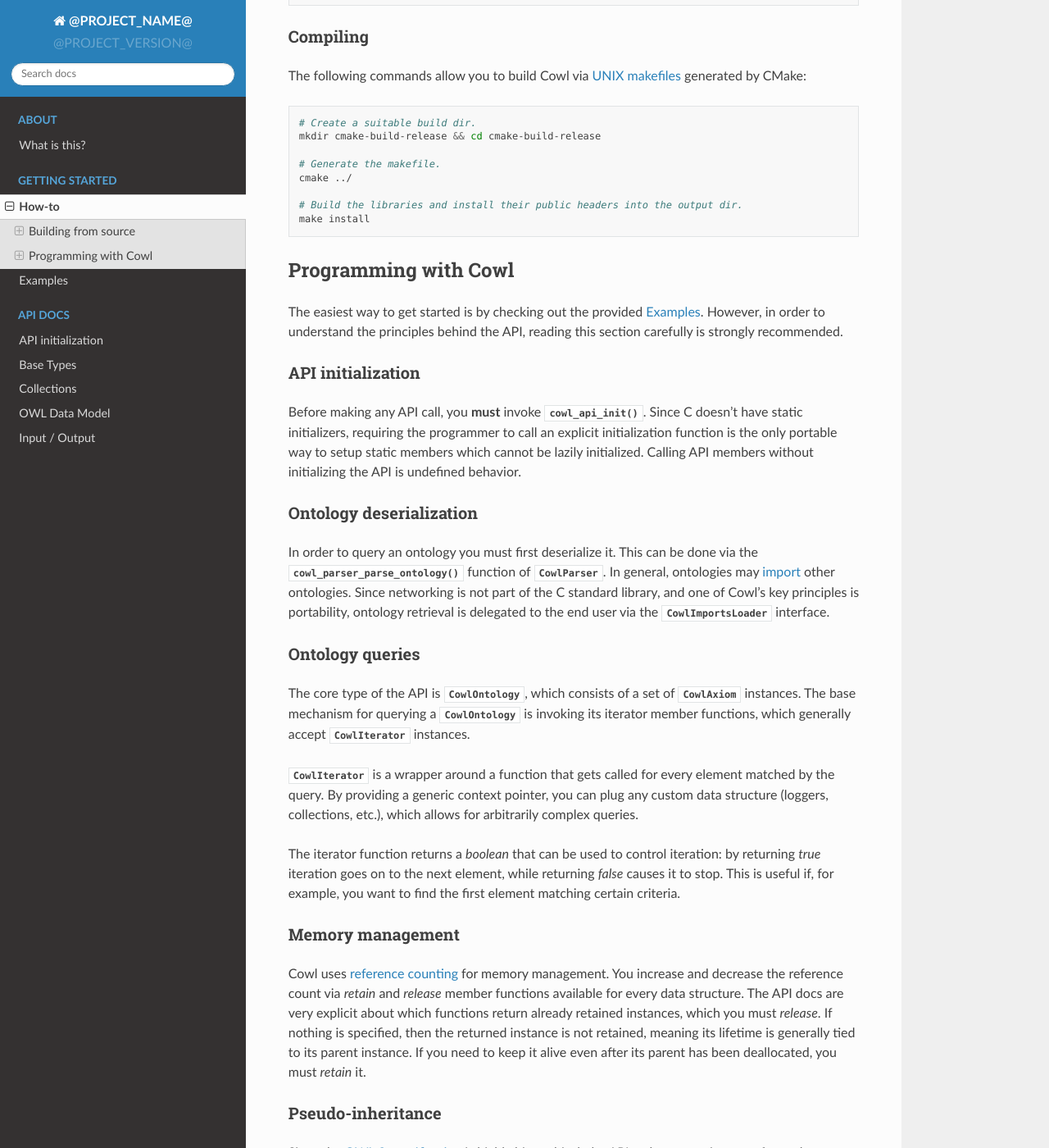
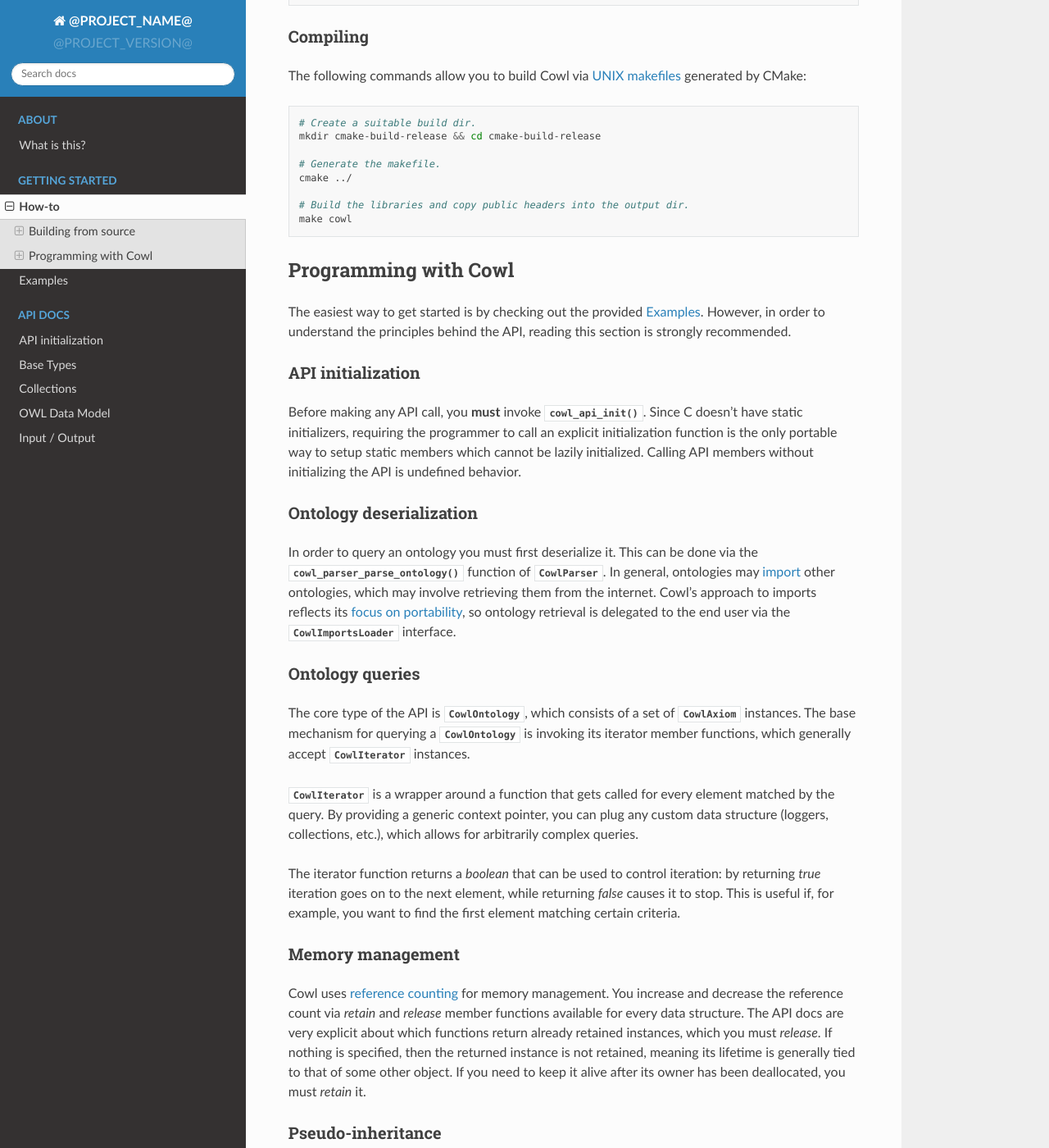
Before and after one commit to sisinflab-swot/cowl, a Sphinx documentation site: the page built from docs/howto/index.rst, in a window 1280 px wide and 1400 px high, scrolled down 1144 px. Shown: the whole window at 82% size. Built offline with Sphinx 7.4.7 and the Read the Docs theme 2.0.0, drawn with Linux system fonts in a browser that asks for light colours; some of the changed text lies outside the part shown.

Commit message:
Minor documentation update

```diff
--- a/docs/howto/examples.rst
+++ b/docs/howto/examples.rst
@@ -4,8 +4,10 @@
 Examples
 ========
 
-Here is a list of examples that should be enough to get you started.
-They are ordered by complexity, so it's recommended to check them sequentially.
+The following examples are designed to get you started using Cowl.
+They are ordered by complexity, so it's recommended that you read them sequentially.
+
+.. contents:: :local:
 
 .. highlight:: c
    :linenothreshold: 5
--- a/docs/howto/howto.rst
+++ b/docs/howto/index.rst
@@ -53,15 +55,17 @@ via `UNIX makefiles`_ generated by CMake:
    # Generate the makefile.
    cmake ../
 
-   # Build the libraries and install their public headers into the output dir.
-   make install
+   # Build the libraries and copy public headers into the output dir.
+   make cowl
+
+.. _basics:
 
 Programming with Cowl
 =====================
 
 The easiest way to get started is by checking out the provided :ref:`examples`.
 However, in order to understand the principles behind the API, reading
-this section carefully is strongly recommended.
+this section is strongly recommended.
 
 API initialization
 ------------------
@@ -76,9 +80,9 @@ Ontology deserialization
 
 In order to query an ontology you must first deserialize it. This can be done via the
 :func:`cowl_parser_parse_ontology()` function of :class:`CowlParser`. In general, ontologies may
-`import <owl imports_>`_ other ontologies. Since networking
-is not part of the C standard library, and one of Cowl's key principles is portability,
-ontology retrieval is delegated to the end user via the :class:`CowlImportsLoader` interface.
+`import <owl imports_>`_ other ontologies, which may involve retrieving them from the internet.
+Cowl's approach to imports reflects its :ref:`focus on portability <about>`, so ontology retrieval
+is delegated to the end user via the :class:`CowlImportsLoader` interface.
 
 Ontology queries
 ----------------
@@ -104,8 +108,8 @@ You increase and decrease the reference count via `retain` and `release` member
 available for every data structure. The API docs are very explicit about which functions
 return already retained instances, which you must `release`. If nothing is specified,
 then the returned instance is not retained, meaning its lifetime is generally tied
-to its parent instance. If you need to keep it alive even after its parent has been
-deallocated, you must `retain` it.
+to that of some other object. If you need to keep it alive after its owner
+has been deallocated, you must `retain` it.
 
 Pseudo-inheritance
 ------------------
--- a/docs/index.rst
+++ b/docs/index.rst
@@ -10,7 +10,7 @@ Welcome to Cowl's documentation!
 .. toctree::
    :caption: Getting started
 
-   howto/howto
+   howto/index
    howto/examples
 
 .. toctree::
```
Also changed, not shown: other parts of docs/howto/index.rst (+3 -1 lines), docs/about/index.rst (+7 -0 lines).
